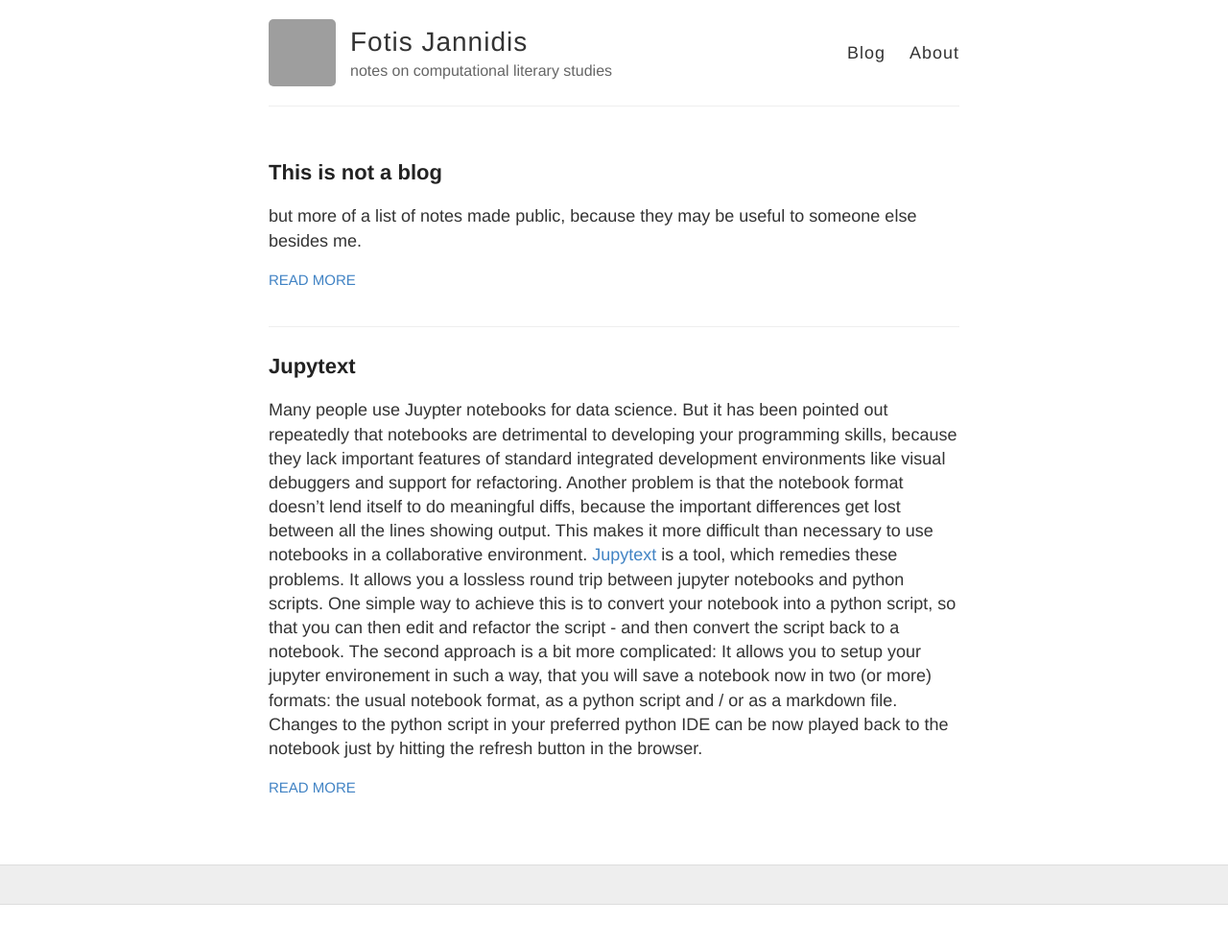
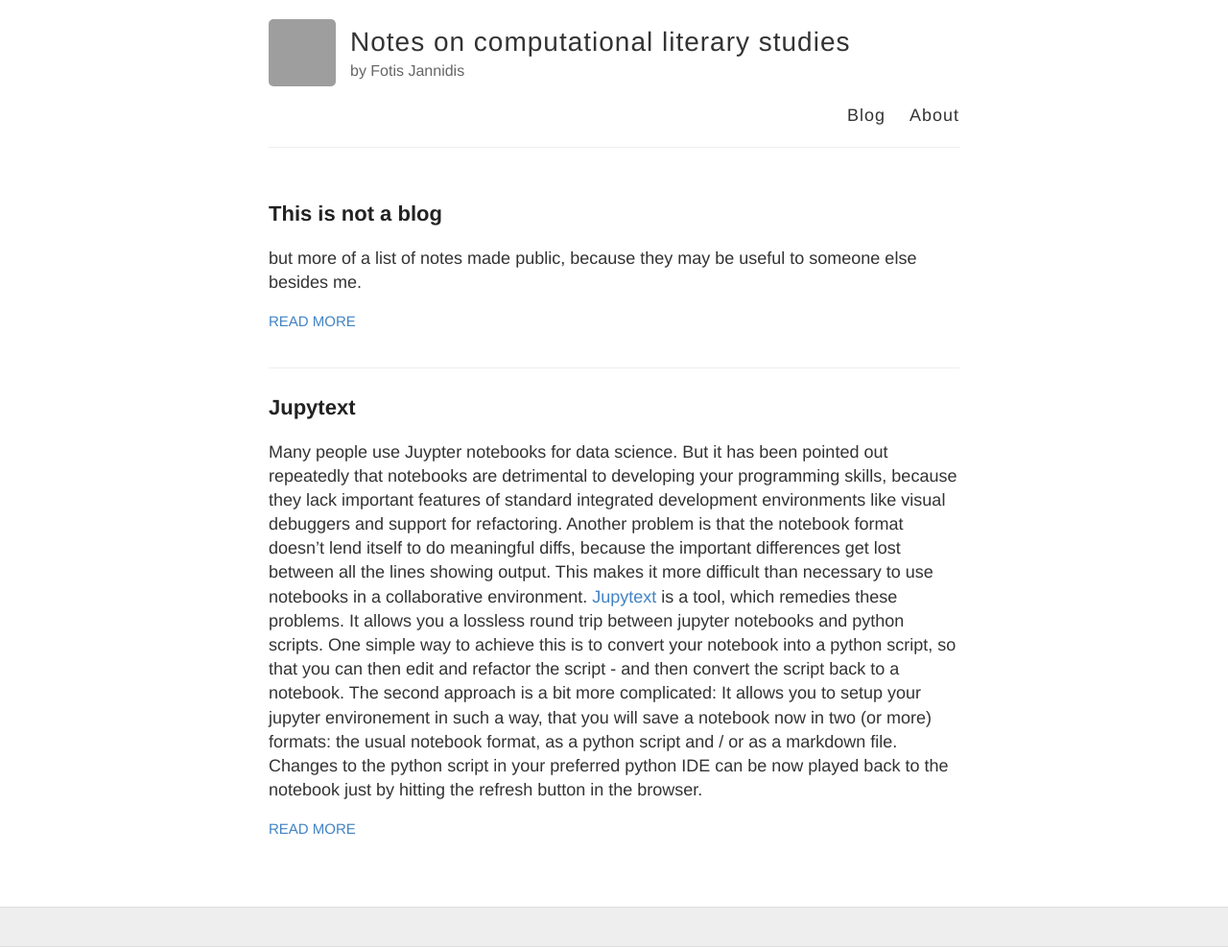
Before and after one commit to fotisj/fotisj.github.io, a Jekyll site: the page built from index.html, in a window 1280 px wide. Shown: the whole page at 96% size. Built offline with Jekyll 4.4.1, drawn with Linux system fonts in a browser that asks for light colours; before the commit the page ends 943 px from its top, so only the background shows below that; part of the change alters nothing that is shown; grey boxes are pictures that could not be loaded.

```diff
--- a/_config.yml
+++ b/_config.yml
@@ -3,31 +3,19 @@
 #
 
 # Name of your site (displayed in the header)
-name: Fotis Jannidis
+name: Notes on computational literary studies
 
 # Short bio or description (displayed in the header)
-description: notes on computational literary studies
+description: by Fotis Jannidis
 
 # URL of your avatar or profile pic (you could use your GitHub profile pic)
 avatar: https://avatars2.githubusercontent.com/u/2873355?s=400&u=dc39d48d69dd7e28e0be194acdb30ca31ea55bf8&v=4
-
-#
-# Flags below are optional
-#
-
 
 # Your website URL
 # Used for Sitemap.xml and your RSS feed
 url: https://github.com/fotisj/fotisj.github.io
 
-#
-# !! You don't need to change any of the configuration flags below !!
-#
-
 permalink: /:title/
-
-# The release of Jekyll Now that you're using
-version: v1.2.0
 
 # Jekyll 3 now only supports Kramdown for Markdown
 kramdown:
```
